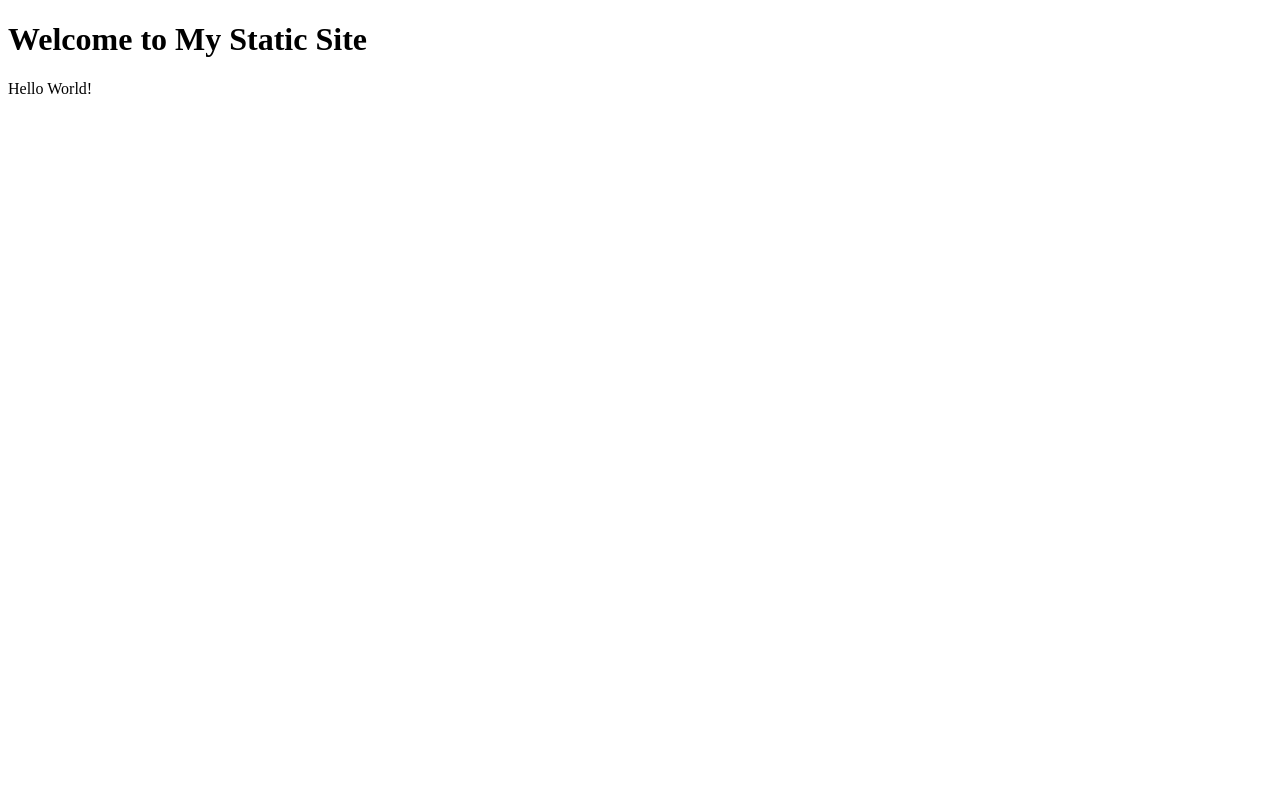
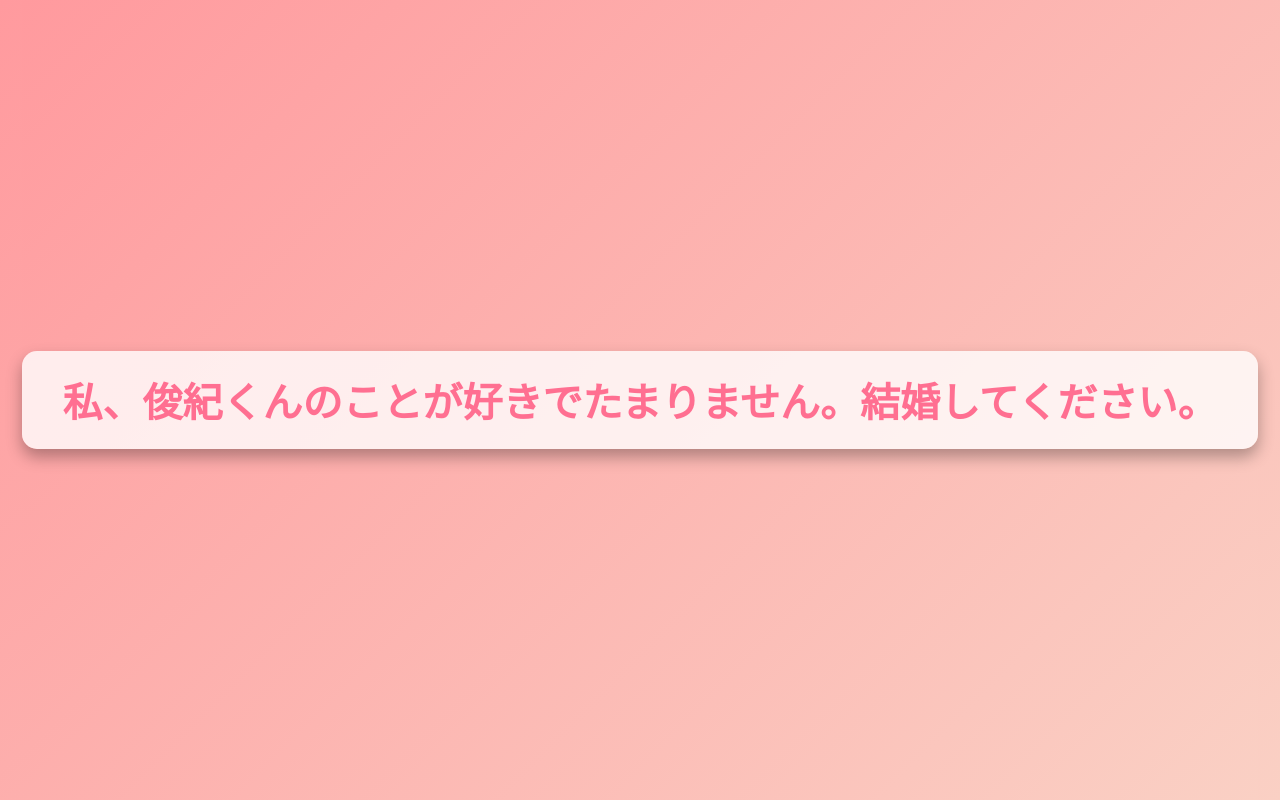
Before and after one commit to maegoshitoshinori/my-static-site, a plain HTML site: page index.html in a window 1280 px wide. Drawn offline with Linux system fonts and the light colour scheme.

Commit message:
update:好き

```diff
--- a/index.html
+++ b/index.html
@@ -1,12 +1,48 @@
 <!DOCTYPE html>
-<html lang="en">
-<head>
-    <meta charset="UTF-8">
-    <meta name="viewport" content="width=device-width, initial-scale=1.0">
-    <title>My Static Site</title>
-</head>
-<body>
-    <h1>Welcome to My Static Site</h1>
-    <p>Hello World!</p>
-</body>
+<html lang="ja">
+  <head>
+    <meta charset="UTF-8" />
+    <title>あなたのことが好き好きラブリーちゃん</title>
+    <style>
+      body,
+      html {
+        height: 100%;
+        margin: 0;
+        padding: 0;
+        background: linear-gradient(135deg, #ff9a9e 0%, #fad0c4 100%);
+        display: flex;
+        justify-content: center;
+        align-items: center;
+        font-family: "Arial", sans-serif;
+      }
+      .message-container {
+        text-align: center;
+        padding: 20px 40px;
+        background: rgba(255, 255, 255, 0.8);
+        border-radius: 15px;
+        box-shadow: 0 8px 16px rgba(0, 0, 0, 0.3);
+        animation: fadeIn 2s ease-in-out;
+      }
+      .message-container h1 {
+        font-size: 2.5em;
+        color: #ff6f91;
+        margin: 0;
+      }
+      @keyframes fadeIn {
+        from {
+          opacity: 0;
+          transform: scale(0.8);
+        }
+        to {
+          opacity: 1;
+          transform: scale(1);
+        }
+      }
+    </style>
+  </head>
+  <body>
+    <div class="message-container">
+      <h1>私、俊紀くんのことが好きでたまりません。結婚してください。</h1>
+    </div>
+  </body>
 </html>
```
